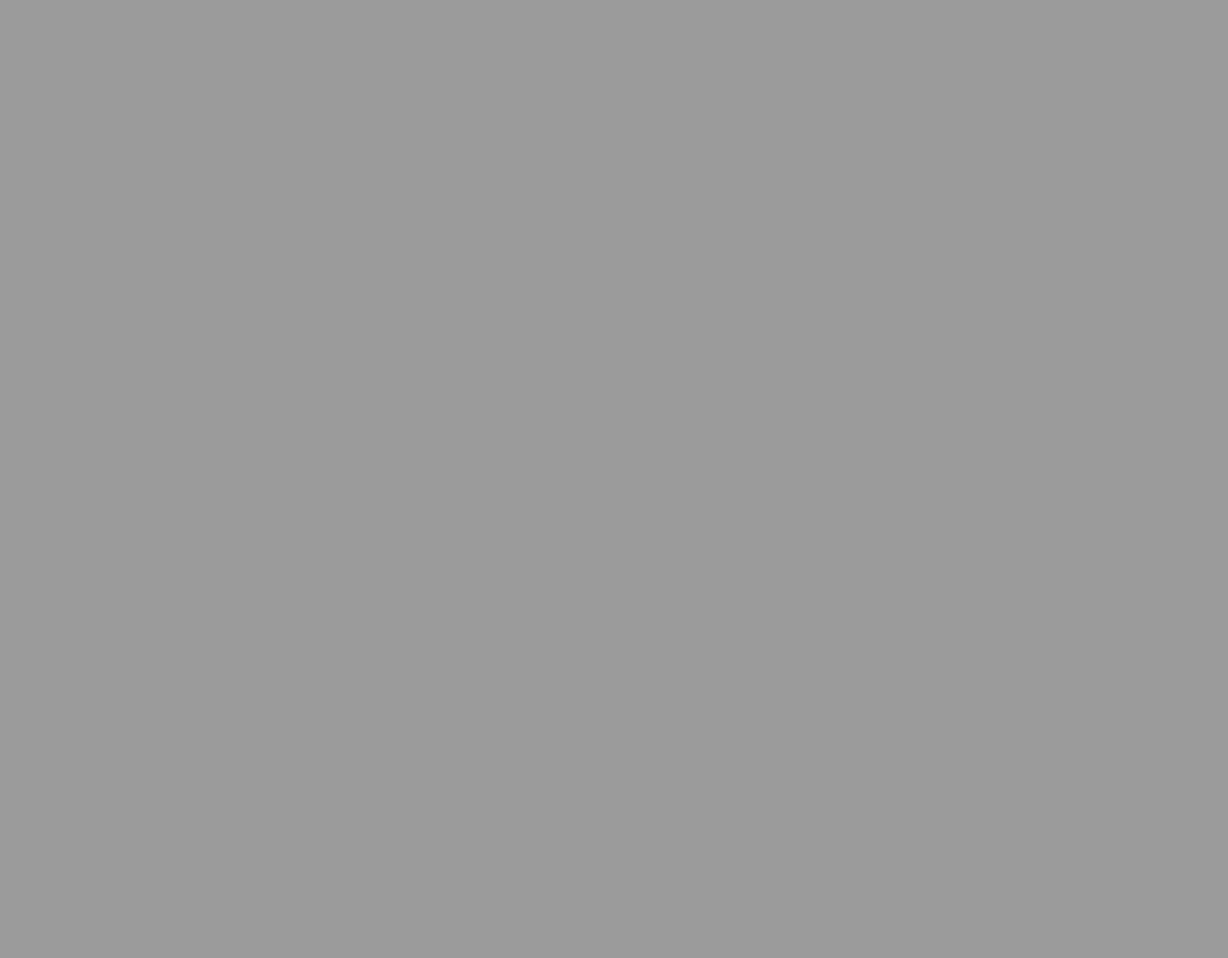
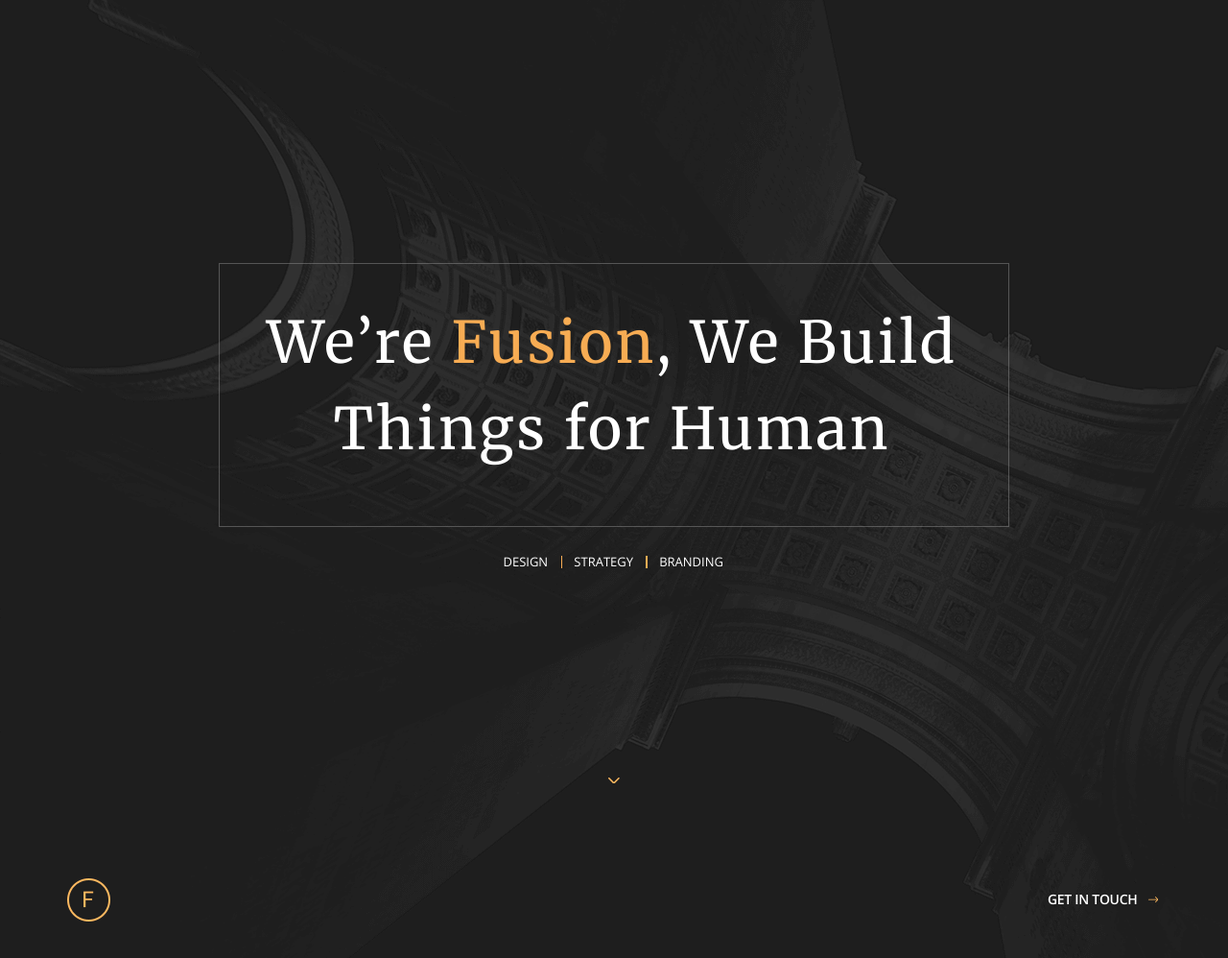
Before and after one commit to NikitaBelevich/Things-For-Human, a website built with Parcel: page src/index.html in a window 1280 px wide. Shown: the whole page at 96% size. Before the commit the page ends 800 px from the top, so only its background shows below. Built offline with nearby package versions, Linux system fonts and the light colour scheme.

Commit message:
feat: Сделан header проекта
Пробую использовать компонентный подход и к написанию стилей, разбиваю код на логичные модули, которые импортирую в главный scss файл. Активно использую БЭМ, пытаюсь правильно понять принципы этой методологии.

```diff
--- a/src/index.html
+++ b/src/index.html
@@ -11,7 +11,54 @@
 </head>
 <body>
 
-
+    <header class="header">
+        <div class="container">
+            <div class="header__content">
+                <h1 class="header__title-h1">We’re <span>Fusion</span>, We Build <br> Things for Human</h1>
+                <ul class="header__features">
+                    <li>Design</li>
+                    <li>Strategy</li>
+                    <li>brandinG</li>
+                </ul>
+                <div class="header__arrow-down">
+                    <a class="header__btn-scroll" href="#services">
+                        <svg xmlns="http://www.w3.org/2000/svg" width="11.781" height="6.687" viewBox="0 0 11.781 6.687">
+                            <defs>
+                              <style>
+                                .cls-1 {
+                                  fill: #f7ac53;
+                                  fill-rule: evenodd;
+                                }
+                              </style>
+                            </defs>
+                            <path id="arrow" class="cls-1" d="M965.85,808.743a0.7,0.7,0,0,1,0,1.1l-5.079,5.078a0.713,0.713,0,0,1-1.074,0l-5.078-5.078a0.7,0.7,0,0,1,0-1.1,0.646,0.646,0,0,1,1.074.025l4.541,4.492,4.541-4.492A0.647,0.647,0,0,1,965.85,808.743Z" transform="translate(-954.344 -808.469)"/>
+                        </svg>
+                    </a>
+                </div>
+                <div class="header__bottom">
+                    <a href="#">
+                        <img src="./img/fusion.png" alt="logo">
+                    </a>
+                    <a class="header__get-in btn-with-an-arrow" href="#">
+                        <span>Get in touch</span>
+                        <div class="icon-arrow">
+                            <svg xmlns="http://www.w3.org/2000/svg" width="10.5" height="6.219" viewBox="0 0 10.5 6.219">
+                                <defs>
+                                  <style>
+                                    .cls-1 {
+                                      fill: #feb960;
+                                      fill-rule: evenodd;
+                                    }
+                                  </style>
+                                </defs>
+                                <path id="_" data-name="" class="cls-1" d="M1516.7,935.422h8.56l-1.86-1.887a0.425,0.425,0,1,1,.6-0.6l2.63,2.625a0.3,0.3,0,0,1,.1.137,0.355,0.355,0,0,1,.03.164,0.349,0.349,0,0,1-.03.164,0.286,0.286,0,0,1-.1.137l-2.63,2.625a0.425,0.425,0,0,1-.6-0.6l1.86-1.886h-8.56a0.438,0.438,0,1,1,0-.875h0Z" transform="translate(-1516.25 -932.75)"/>
+                            </svg>
+                        </div>
+                    </a>
+                </div>
+            </div>
+        </div>
+    </header>
 
     <script src="https://cdnjs.cloudflare.com/ajax/libs/jquery/3.5.1/jquery.min.js" defer></script>
     <script src="./index.js" defer></script>
--- /dev/null
+++ b/src/scss/_components.scss
@@ -0,0 +1,19 @@
+.container {
+    max-width: 1146px;
+    padding: 0 12px;
+    margin: 0 auto;
+}
+
+.btn-with-an-arrow {
+    padding-bottom: 5px;
+    display: inline-flex;
+    @include open600;
+    font-size: 14px;
+    letter-spacing: -0.3px;
+    text-transform: uppercase;
+    color: #fff;
+
+    .icon-arrow {
+        transform: translate(11px, -1px);
+    }
+}
--- /dev/null
+++ b/src/scss/_header.scss
@@ -0,0 +1,70 @@
+.header {
+    height: 1000px;
+    background-image: url('../img/bgheader.png');
+    background-size: cover;
+    background-position: 0 0;
+
+    &__content {
+        padding-top: 17.1rem;
+        text-align: center;
+    }
+
+    &__title-h1 {
+        padding: 37px 53px 56px 49px;
+        display: inline-block;
+        @include merriweather400;
+        font-size: 60px;
+        letter-spacing: 3px;
+        line-height: 90px;
+        color: #fff;
+        border: 1px solid #8f8f8f7d;
+
+        span {
+            color: #f7ac53;
+        }
+    }
+
+    &__features {
+        margin-top: 1.9rem;
+        display: flex;
+        justify-content: center;
+
+        li {
+            margin-right: 0.9rem;
+            margin-left: 0.8rem;
+            @include open400;
+            font-size: 13px;
+            text-transform: uppercase;
+            color: #fff;
+            position: relative;
+
+            &:not(:last-child)::after {
+                content: '';
+                position: absolute;
+                right: -15px;
+                top: 0;
+                display: block;
+                height: 13px;
+                width: 1.5px;
+                background-color: #f7ac53;
+            }
+        }
+    }
+
+    &__arrow-down {
+        display: inline-block;
+        margin-top: 13.2rem;
+    }
+
+    &__btn-scroll {}
+
+    &__bottom {
+        display: flex;
+        justify-content: space-between;
+        align-items: center;
+        margin-top: 6rem;
+        padding-left: 3px;
+        padding-right: 17px;
+    }
+
+}
--- a/src/scss/_mixins.scss
+++ b/src/scss/_mixins.scss
@@ -5,3 +5,19 @@
     // $screenWidth ширина экрана по макету
     // @include adaptive-font(28, 36);
 }
+
+@mixin open400 {
+    font-family: 'Open Sans', sans-serif;
+    font-weight: 400;
+    font-style: normal;
+}
+@mixin open600 {
+    font-family: 'Open Sans', sans-serif;
+    font-weight: 600;
+    font-style: normal;
+}
+@mixin merriweather400 {
+    font-family: 'Merriweather', serif;
+    font-weight: 400;
+    font-style: normal;
+}
--- a/src/scss/_variables.scss
+++ b/src/scss/_variables.scss
@@ -0,0 +1 @@
+$brand-orange-color: #feb960;
--- a/src/scss/main-style.scss
+++ b/src/scss/main-style.scss
@@ -1,22 +1,14 @@
+@import url('https://fonts.googleapis.com/css2?family=Open+Sans:wght@400;600&display=swap');
+@import url('https://fonts.googleapis.com/css2?family=Merriweather&display=swap');
 @import '../css/my_normalize.css';
 
-@import '_variables';
-@import '_mixins';
+@import 'variables';
+@import 'mixins';
+@import 'components';
+
+
+@import 'header';
 
 
 
-body {
-    background: rgb(155, 155, 155);
-}
-
-.container {
-    max-width: 1224px;
-    padding: 0 12px;
-    margin: 0 auto;
-}
-
-
-
-
-
-@import '_media-queries';
+@import 'media-queries';
```
Also changed, not shown: src/img/bgheader.png (added), src/img/fusion.png (added), src/img/svg/arrow-down.svg (added), src/img/svg/right-arrow.svg (added).
